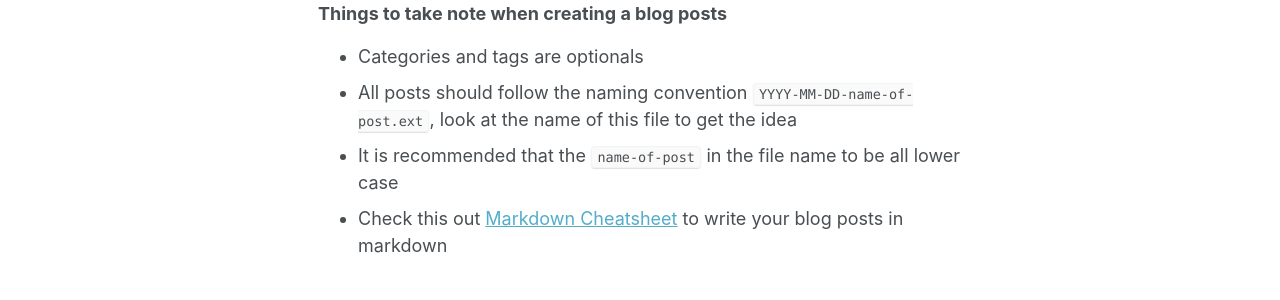
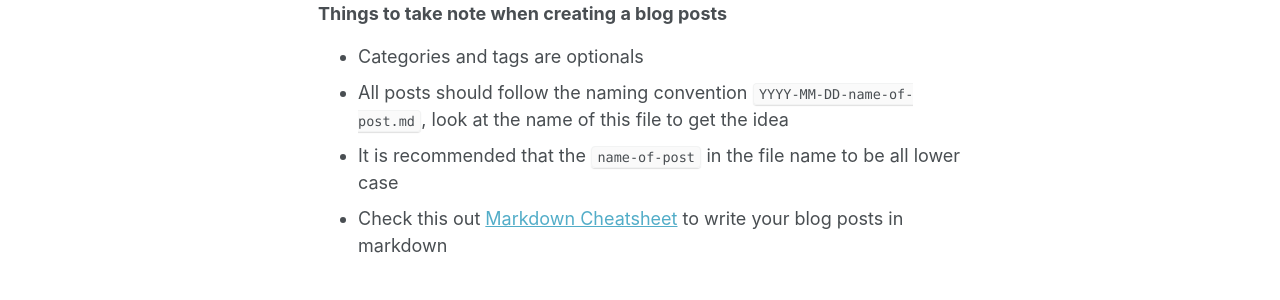
Before and after one commit to limyunkai19/minimal-mistakes-jekyll, a Jekyll site: the page built from _posts/2017-12-21-welcome-to-minimal-mistakes-jekyll.md, in a window 1280 px wide and 900 px high. Shown: the part 305-605 px from the top of the window. Built offline with Jekyll 4.4.1, drawn with Linux system fonts in a browser that asks for light colours.

Commit message:
Improve instruction

```diff
--- a/_config.yml
+++ b/_config.yml
@@ -96,7 +96,7 @@ author:
   flickr           :
   facebook         :
   foursquare       :
-  github           :
+  github           : # github username, "my_github_username"
   gitlab           :
   google_plus      :
   keybase          :
--- a/_posts/2017-12-21-welcome-to-minimal-mistakes-jekyll.md
+++ b/_posts/2017-12-21-welcome-to-minimal-mistakes-jekyll.md
@@ -10,6 +10,6 @@ Welcome to the first blog posts of Minimal Mistakes Jekyll. You may edit the tit
 ### Things to take note when creating a blog posts
 
 - Categories and tags are optionals
-- All posts should follow the naming convention `YYYY-MM-DD-name-of-post.ext`, look at the name of this file to get the idea
+- All posts should follow the naming convention `YYYY-MM-DD-name-of-post.md`, look at the name of this file to get the idea
 - It is recommended that the `name-of-post` in the file name to be all lower case
 - Check this out [Markdown Cheatsheet](https://github.com/adam-p/markdown-here/wiki/Markdown-Cheatsheet) to write your blog posts in markdown
```
Also changed, not shown: README.md.
